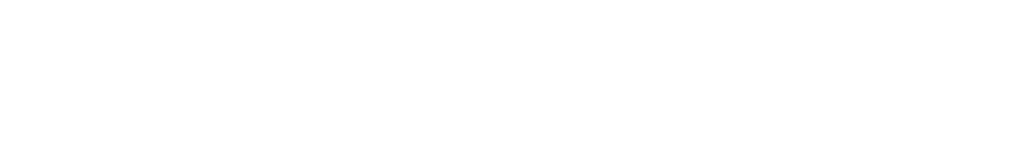
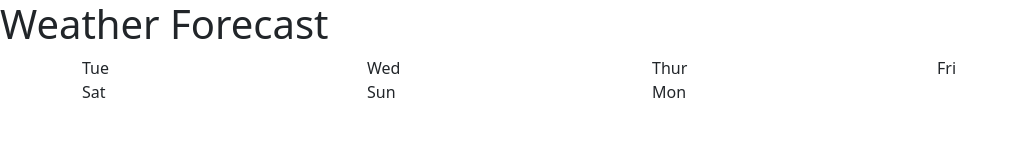
Before and after one commit to Valkimani/weather-forecast, a plain HTML site: page index.html in a window 1280 px wide. Shown: the whole page, without its empty margins (0-1017 px from the left). Drawn offline with nearby package versions, Linux system fonts and the light colour scheme.

Commit message:
Added a grid column for the days of the week.

```diff
--- a/index.html
+++ b/index.html
@@ -4,14 +4,28 @@
     <head>
         <meta charset="utf-8">
         <meta http-equiv="X-UA-Compatible" content="IE=edge">
-        <title></title>
+        <title>Weather Forecast</title>
         <meta name="description" content="">
         <meta name="viewport" content="width=device-width, initial-scale=1">
         <link rel="stylesheet" href="">
         <link href="https://cdn.jsdelivr.net/npm/bootstrap@5.0.1/dist/css/bootstrap.min.css" rel="stylesheet" integrity="sha384-+0n0xVW2eSR5OomGNYDnhzAbDsOXxcvSN1TPprVMTNDbiYZCxYbOOl7+AMvyTG2x" crossorigin="anonymous">
     </head>
     <body>
+       <h1>
+           Weather Forecast
+       </h1>
 
+       <div class="container">
+        <div class="row row-cols-1 row-cols-sm-2 row-cols-md-4">
+          <div class="col">Tue</div>
+          <div class="col">Wed</div>
+          <div class="col">Thur</div>
+          <div class="col">Fri</div>
+          <div class="col">Sat</div>
+          <div class="col">Sun</div>
+          <div class="col">Mon</div>
+        </div>
+      </div>
 
         <script src="" async defer></script>
     </body>
```
